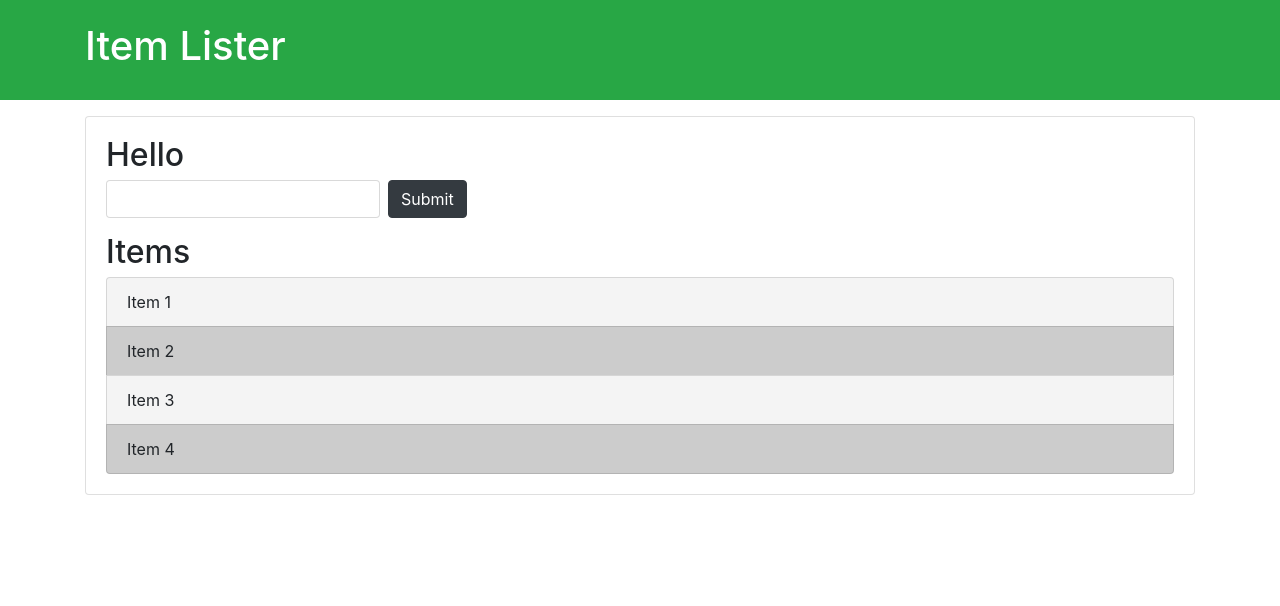
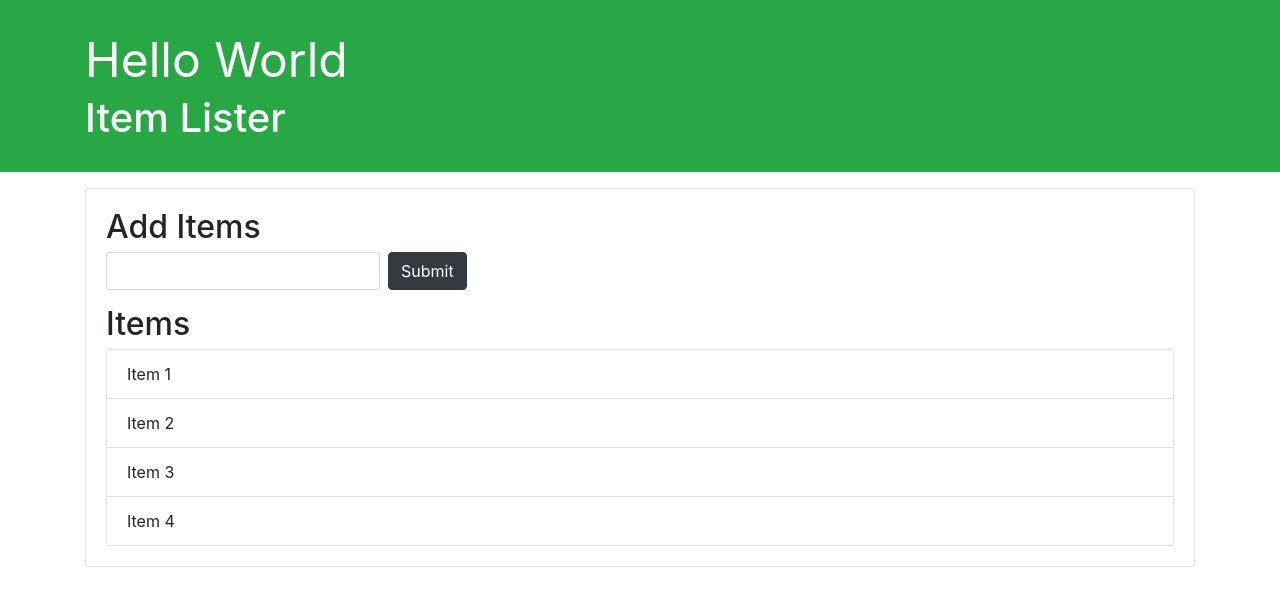
Before and after one commit to ZygisP/JavaScriptDOM, a plain HTML site: page index.html in a window 1280 px wide. Drawn offline with nearby package versions, Linux system fonts and the light colour scheme.

Commit message:
Add files via upload

```diff
--- a/dom.js
+++ b/dom.js
@@ -68,7 +68,7 @@ var secondItem = document.querySelector('.list-group-item:nth-child(2)');
 secondItem.style.color = 'coral'; */
 
 // QUERY SELECTORALL
-var titles = document.querySelectorAll('.title');
+/* var titles = document.querySelectorAll('.title');
 console.log(titles);
 
 titles[0].textContent = 'Hello';
@@ -79,4 +79,81 @@ var even = document.querySelectorAll('li:nth-child(even)');
 for (var i = 0; i < odd.length; i++){
     odd[i].style.backgroundColor = '#f4f4f4';
     even[i].style.backgroundColor = '#ccc';
-}
+} */
+
+// TRAVERSING THE DOM
+var itemList = document.querySelector('#items');
+// parentNode
+/* console.log(itemList.parentNode);
+itemList.parentNode.style.backgroundColor = '#f4f4f4';
+console.log(itemList.parentNode.parentNode); */
+
+// parentElement
+/* console.log(itemList.parentElement);
+itemList.parentElement.style.backgroundColor = '#f4f4f4';
+console.log(itemList.parentElement.parentElement); */
+
+// childNodes useless
+// console.log(itemList.childNodes);
+
+// children
+/* console.log(itemList.children);
+console.log(itemList.children[1]);
+itemList.children[1].style.backgroundColor = 'yellow'; */
+
+// firstChild useless
+// console.log(itemList.firstChild);
+
+// firstElementChild
+/* console.log(itemList.firstElementChild);
+itemList.firstElementChild.textContent = 'Hello 1'; */
+
+
+// lastChild useless
+// console.log(itemList.lastChild);
+
+// lastElementChild
+/* console.log(itemList.lastElementChild);
+itemList.lastElementChild.textContent = 'Hello 4'; */
+
+// nextSibling useless
+// console.log(itemList.nextSibling);
+
+// nextElementSibling
+// console.log(itemList.nextElementSibling);
+
+// previousSibling
+// console.log(itemList.previousSibling);
+
+// previousElementSibling
+/* console.log(itemList.previousElementSibling);
+itemList.previousElementSibling.style.color = 'green'; */
+
+// createElement
+
+// Create a div
+var newDiv = document.createElement('div');
+
+// add a class
+newDiv.className = 'hello';
+
+// add id
+newDiv.id = 'hello1';
+
+// Add attr
+newDiv.setAttribute('title', 'Hello Div');
+
+// Create text node
+var newDivText = document.createTextNode('Hello World');
+
+// Add text to div
+newDiv.appendChild(newDivText);
+
+var container = document.querySelector('header .container');
+var h1 = document.querySelector('header h1');
+
+console.log(newDiv);
+
+newDiv.style.fontSize = '3rem';
+
+container.insertBefore(newDiv, h1);
--- a/index.html
+++ b/index.html
@@ -27,6 +27,7 @@
       <li class="list-group-item">Item 3</li>
       <li class="list-group-item">Item 4</li>
     </ul>
+    <span></span>
    </div>
   </div>
 
```
